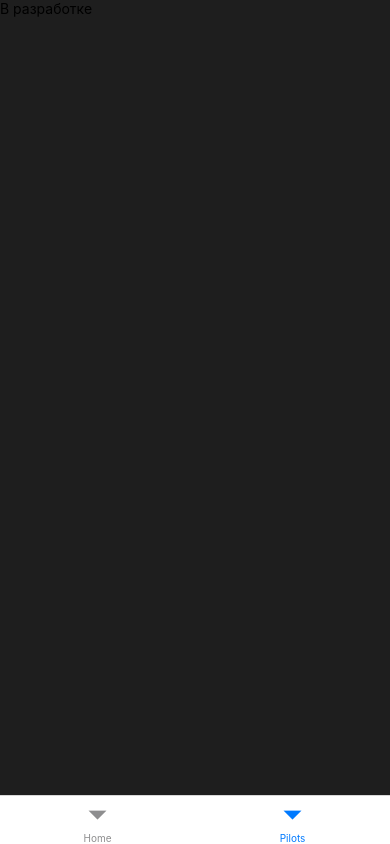
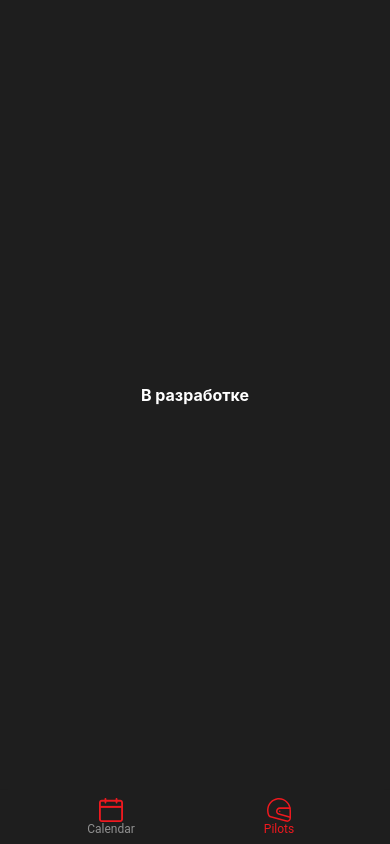
Before and after one commit to kirill-voronin/f1-app, a React Native app: screen /Pilots in a window 390 px wide. Built offline with nearby package versions, Linux system fonts and the light colour scheme; no server answers.

Commit message:
Добавлена навигация

```diff
--- a/App.tsx
+++ b/App.tsx
@@ -1,27 +1,34 @@
-import { createNativeStackNavigator } from '@react-navigation/native-stack';
-import { createBottomTabNavigator } from '@react-navigation/bottom-tabs';
-import { NavigationContainer } from '@react-navigation/native';
-import Calendar from './screens/calendar';
-import Pilots from './screens/pilots';
+import { createNativeStackNavigator } from "@react-navigation/native-stack";
+import { createBottomTabNavigator } from "@react-navigation/bottom-tabs";
+import { createMaterialBottomTabNavigator } from "@react-navigation/material-bottom-tabs";
+import { NavigationContainer } from "@react-navigation/native";
+import Calendar from "./screens/calendar";
+import Pilots from "./screens/pilots";
+import Icons from "./components/icons";
+import MenuIcons from "./icons/menu-icons";
+import { colors } from "./style/colors";
 
 const Stack = createNativeStackNavigator();
 const Tab = createBottomTabNavigator();
+const MaterialTabs = createMaterialBottomTabNavigator();
 
 export default function App() {
   return (
     <NavigationContainer>
-      <Tab.Navigator>
-        <Tab.Screen
-          name="Home"
-          component={Calendar}
-          options={{headerShown: false}}
-          />
-        <Tab.Screen
-          name="Pilots"
-          component={Pilots}
-          options={{headerShown: false}}
-        />
-      </Tab.Navigator>
+      <MaterialTabs.Navigator
+        barStyle={{ backgroundColor: colors.secondary }}
+        activeColor={colors.primary}
+        screenOptions={({ route }) => ({
+          tabBarIcon: ({ focused, color }) => {
+            console.log("name", route.name);
+            return <MenuIcons name={route.name} color={color} />;
+          },
+          tabBarActiveTintColor: "#EE191F",
+          tabBarInactiveTintColor: "#FFFFFF",
+        })}>
+        <MaterialTabs.Screen name="Calendar" component={Calendar} />
+        <MaterialTabs.Screen name="Pilots" component={Pilots} />
+      </MaterialTabs.Navigator>
     </NavigationContainer>
   );
 }
--- a/components/header.tsx
+++ b/components/header.tsx
@@ -1,14 +1,12 @@
-import { StatusBar } from 'expo-status-bar';
-import { StyleSheet, Text, View } from 'react-native';
-import { textStyle } from '../style/style';
-import NextRace from './next-race/next-race';
+import { StatusBar } from "expo-status-bar";
+import { StyleSheet, Text, View } from "react-native";
+import { textStyle } from "../style/style";
+import NextRace from "./next-race/next-race";
 
 export default function Header() {
   return (
     <View style={styles.header}>
-      <Text style={styles.season}>
-        Сезон 2022
-      </Text>
+      <Text style={styles.season}>Сезон 2022</Text>
       <NextRace />
     </View>
   );
@@ -17,6 +15,7 @@ export default function Header() {
 const styles = StyleSheet.create({
   header: {
     backgroundColor: "#FF0000",
+    elevation: 4,
     borderBottomEndRadius: 20,
     borderBottomStartRadius: 20,
     height: "50%",
@@ -24,7 +23,7 @@ const styles = StyleSheet.create({
   season: {
     textAlign: "center",
     fontSize: 28,
-    fontWeight: '700',
+    fontWeight: "700",
     color: "#FFFFFF",
     marginTop: 25,
   },
--- a/components/next-race/next-race.tsx
+++ b/components/next-race/next-race.tsx
@@ -14,27 +14,23 @@ export default function NextRace() {
       const response = await axios.get(NEXT_RACE);
       const data: MRDataRace = response.data;
       setNextRace(data.MRData.RaceTable.Races[0]);
-    }
+    };
     getData();
   }, []);
 
   return (
     <View style={style.container}>
       <View>
-        <Text style={[style.nextRace, textStyle.header]}>
-          Следующая гонка
-        </Text>
+        <Text style={[style.nextRace, textStyle.header]}>Следующая гонка</Text>
         <View style={style.img}>
-          <Icon name={nextRace?.Circuit.Location.country}/>
-          <Text style={style.granPri}>
-            {nextRace?.raceName}
-          </Text>
+          <Icon name={nextRace?.Circuit.Location.country} />
+          <Text style={style.granPri}>{nextRace?.raceName}</Text>
         </View>
       </View>
       <View style={style.line} />
-      <RaceTime nextRace={nextRace}/>
+      <RaceTime nextRace={nextRace} />
     </View>
-  )
+  );
 }
 
 const style = StyleSheet.create({
@@ -44,23 +40,24 @@ const style = StyleSheet.create({
     backgroundColor: "white",
     marginHorizontal: 20,
     marginTop: 20,
+    elevation: 4,
     shadowRadius: 20,
     shadowOffset: {
       height: 4,
-      width: 5
-    }
+      width: 5,
+    },
   },
   line: {
     height: 3,
     width: "100%",
-    backgroundColor: "#FF0000"
+    backgroundColor: "#FF0000",
   },
   nextRace: {
     marginTop: 5,
     textAlign: "center",
   },
   img: {
-    flexDirection:"row",
+    flexDirection: "row",
     justifyContent: "center",
     height: 50,
     width: "100%",
@@ -69,6 +66,6 @@ const style = StyleSheet.create({
   granPri: {
     fontSize: 20,
     fontWeight: "700",
-    marginStart: 10
+    marginStart: 10,
   },
-})
+});
--- a/components/race-card/race-card.tsx
+++ b/components/race-card/race-card.tsx
@@ -25,18 +25,18 @@ export default function RaceCard({
         startDate={startDate}
         endDate={endDate}
       />
-      <Footer
-        name={name} />
+      <Footer name={name} />
     </View>
-  )
+  );
 }
 
 const style = StyleSheet.create({
   container: {
     height: 70,
+    elevation: 4,
     backgroundColor: "white",
     marginHorizontal: 20,
     marginTop: 20,
     borderRadius: 10,
   },
-})
+});
--- /dev/null
+++ b/icons/menu-icons.tsx
@@ -0,0 +1,42 @@
+import React from "react";
+import Svg, { Path, Symbol, Use } from "react-native-svg";
+
+interface IconsProps {
+  name: string;
+  color: string;
+}
+
+export default function MenuIcons({ name, color = "#FFFFFF" }: IconsProps) {
+  return (
+    <Svg>
+      <Symbol id="Calendar" viewBox="0 0 36 36">
+        <Path
+          d="M9.69223 8.30769C9.32501 8.30769 8.97283 8.16181 8.71316 7.90215C8.4535 7.64248 8.30762 7.2903 8.30762 6.92308V1.38462C8.30762 1.01739 8.4535 0.66521 8.71316 0.405544C8.97283 0.145879 9.32501 0 9.69223 0C10.0595 0 10.4116 0.145879 10.6713 0.405544C10.931 0.66521 11.0768 1.01739 11.0768 1.38462V6.92308C11.0768 7.2903 10.931 7.64248 10.6713 7.90215C10.4116 8.16181 10.0595 8.30769 9.69223 8.30769ZM26.3076 8.30769C25.9404 8.30769 25.5882 8.16181 25.3285 7.90215C25.0689 7.64248 24.923 7.2903 24.923 6.92308V1.38462C24.923 1.01739 25.0689 0.66521 25.3285 0.405544C25.5882 0.145879 25.9404 0 26.3076 0C26.6748 0 27.027 0.145879 27.2867 0.405544C27.5464 0.66521 27.6922 1.01739 27.6922 1.38462V6.92308C27.6922 7.2903 27.5464 7.64248 27.2867 7.90215C27.027 8.16181 26.6748 8.30769 26.3076 8.30769Z"
+          fill={color}
+        />
+        <Path
+          d="M31.8462 36H4.15385C1.86369 36 0 34.1363 0 31.8461V6.92307C0 4.63292 1.86369 2.76923 4.15385 2.76923H31.8462C34.1363 2.76923 36 4.63292 36 6.92307V31.8461C36 34.1363 34.1363 36 31.8462 36ZM4.15385 5.53846C3.78662 5.53846 3.43444 5.68434 3.17478 5.944C2.91511 6.20367 2.76923 6.55585 2.76923 6.92307V31.8461C2.76923 32.2134 2.91511 32.5655 3.17478 32.8252C3.43444 33.0849 3.78662 33.2308 4.15385 33.2308H31.8462C32.2134 33.2308 32.5656 33.0849 32.8252 32.8252C33.0849 32.5655 33.2308 32.2134 33.2308 31.8461V6.92307C33.2308 6.55585 33.0849 6.20367 32.8252 5.944C32.5656 5.68434 32.2134 5.53846 31.8462 5.53846H4.15385Z"
+          fill={color}
+        />
+        <Path d="M1.88159 13.3167L34.2832 13.3167" stroke={color} strokeWidth="3" />
+      </Symbol>
+
+      <Symbol id="Pilots" viewBox="0 0 36 36">
+        <Path
+          d="M35.1355 27.7692L18.0747 23.0372C16.6954 22.6549 15.7366 21.3562 15.7366 19.8727C15.74 17.9369 17.2474 16.3693 19.1088 16.3658H34.4881C35.1085 16.3658 35.6121 15.8421 35.6121 15.1968C35.6121 14.5515 35.1085 14.0278 34.4881 14.0278H19.1088C16.0042 14.029 13.4896 16.644 13.4885 19.8727C13.4885 22.4153 15.1319 24.6398 17.4946 25.2956L34.5555 30.0277C35.1557 30.1937 35.7717 29.8231 35.9313 29.2C36.0921 28.5758 35.7346 27.9352 35.1355 27.7692Z"
+          fill={color}
+        />
+        <Path
+          d="M19.1089 21.0417C19.7297 21.0417 20.233 20.5183 20.233 19.8727C20.233 19.2271 19.7297 18.7037 19.1089 18.7037C18.4881 18.7037 17.9849 19.2271 17.9849 19.8727C17.9849 20.5183 18.4881 21.0417 19.1089 21.0417Z"
+          fill={color}
+        />
+        <Path
+          d="M18.0006 0C16.8473 0 15.6637 0.113391 14.4755 0.349526L14.6824 1.49747L14.8914 2.64541C15.9413 2.43733 16.9754 2.33797 17.9859 2.33797C22.327 2.33797 26.2691 4.17093 29.1231 7.13664C31.9748 10.1047 33.753 14.1891 33.753 18.7037V30.1516C33.753 31.1534 33.3495 32.0161 32.7324 32.6509C32.113 33.2833 31.2621 33.662 30.3674 33.662C30.0807 33.662 29.784 33.6235 29.4861 33.5416L5.69782 26.9451C4.68617 26.6645 3.8465 25.9269 3.45871 24.9566C2.68199 23.0278 2.24923 20.9213 2.2481 18.7037C2.2481 17.4319 2.39086 16.1226 2.69548 14.7865C4.08143 8.67736 8.96094 3.8179 14.8892 2.64658L14.6779 1.49864L14.4665 0.350695C7.64917 1.71139 2.11434 7.22315 0.508071 14.2476C0.162987 15.7567 0 17.2495 0 18.7037C0 21.2393 0.496831 23.6567 1.38258 25.8591C2.05926 27.5354 3.46208 28.7453 5.11556 29.2035L28.9005 35.8001C29.3872 35.9357 29.893 36 30.373 36C33.3866 35.9942 36 33.4645 36 30.1527V18.7037C36.0011 8.38628 27.9214 0.00233797 18.0006 0Z"
+          fill={color}
+        />
+      </Symbol>
+
+      <Use href={`#${name}`} x={0} y={0} width="100%" height="100%" />
+    </Svg>
+  );
+}
--- a/package.json
+++ b/package.json
@@ -11,6 +11,7 @@
   },
   "dependencies": {
     "@react-navigation/bottom-tabs": "^6.4.0",
+    "@react-navigation/material-bottom-tabs": "^6.2.4",
     "@react-navigation/native": "^6.0.13",
     "@react-navigation/native-stack": "^6.9.0",
     "axios": "^0.27.2",
@@ -21,10 +22,12 @@
     "react": "17.0.2",
     "react-dom": "17.0.2",
     "react-native": "0.68.2",
+    "react-native-paper": "^4.12.5",
     "react-native-safe-area-context": "^4.3.4",
     "react-native-screens": "^3.17.0",
     "react-native-svg": "12.3.0",
     "react-native-svg-transformer": "^1.0.0",
+    "react-native-vector-icons": "^9.2.0",
     "react-native-web": "0.17.7"
   },
   "devDependencies": {
--- a/screens/pilots.tsx
+++ b/screens/pilots.tsx
@@ -1,16 +1,20 @@
 import React from "react";
 import { View, Text, StyleSheet } from "react-native";
+import { SafeAreaView } from "react-native-safe-area-context";
+import { textStyle } from "../style/style";
 
 export default function Pilots() {
   return (
-    <View style={styles.container}>
-      <Text>В разработке</Text>
-    </View>
+    <SafeAreaView style={styles.container}>
+      <Text style={textStyle.inDevelopmentText}>В разработке</Text>
+    </SafeAreaView>
   );
 }
 const styles = StyleSheet.create({
   container: {
     flex: 1,
+    height: "100%",
+    justifyContent: "center",
     backgroundColor: "#1E1E1E",
   },
 });
--- a/style/colors.tsx
+++ b/style/colors.tsx
@@ -1,4 +1,4 @@
-export const COLORS = {
-  primary: "",
-  secondary: ""
-}
+export const colors = {
+  primary: "#EE191F",
+  secondary: "#1E1E1E",
+};
--- a/style/style.tsx
+++ b/style/style.tsx
@@ -4,7 +4,7 @@ export const textStyle = StyleSheet.create({
   main: {
     fontSize: 16,
     fontWeight: "700",
-    color: "black"
+    color: "black",
   },
   header: {
     fontSize: 20,
@@ -16,5 +16,12 @@ export const textStyle = StyleSheet.create({
   mainSmall: {
     fontSize: 14,
     fontWeight: "700",
-  }
-})
+  },
+  inDevelopmentText: {
+    color: "white",
+    fontSize: 16,
+    fontWeight: "700",
+    textAlign: "center",
+    textAlignVertical: "center",
+  },
+});
```
Also changed, not shown: 1 other file (tests, documents, lock files or other folders).
